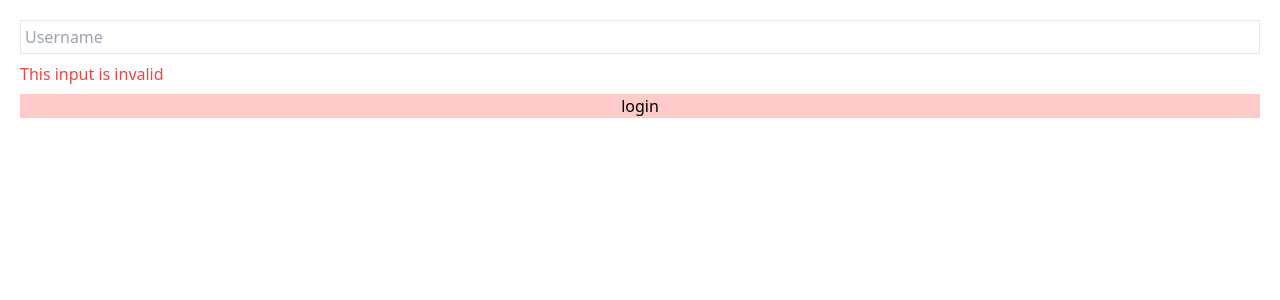
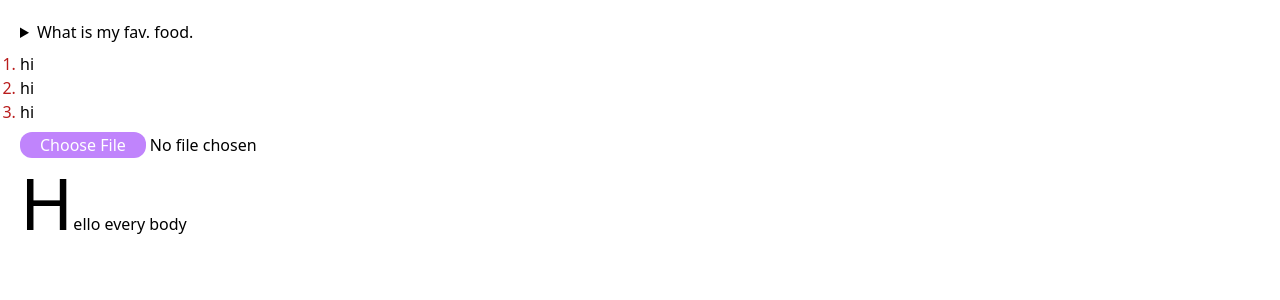
Before and after one commit to moonssa/carrot, a Next.js app: page / in a window 1280 px wide. Shown: the top 300 px of the page. Built offline with nearby package versions, Linux system fonts and the light colour scheme.

Commit message:
more modifiers

```diff
--- a/pages/index.tsx
+++ b/pages/index.tsx
@@ -2,24 +2,25 @@
 
 const Home: NextPage = () => {
   return (
-    <form className="flex flex-col space-y-2 p-5">
+    <div className="flex flex-col space-y-2 p-5">
+      <details className="select-none open:text-white open:bg-indigo-400">
+        <summary className=" cursor-pointer">What is my fav. food.</summary>
+        <span>김치</span>
+      </details>
+      {/* <ul className="list-decimal text-orange-100"> */}
+      <ul className="list-decimal marker:text-red-700">
+        <li>hi</li>
+        <li>hi</li>
+        <li>hi</li>
+      </ul>
       <input
-        type="text"
-        required
-        placeholder="Username"
-        className="border p-1 peer"
+        type="file"
+        className="file:cursor-wait file:hover:text-purple-400 file:hover:bg-white file:hover:border-2 file:transition-colors file:border-0 file:rounded-xl file:bg-purple-400  file:text-white file:px-5"
       />
-      <span className="hidden peer-invalid:block text-red-500">
-        This input is invalid
-      </span>
-      <span className="hidden peer-valid:block text-teal-500">
-        Awesome Username
-      </span>
-      <span className="hidden peer-hover:block text-amber-500">
-        Hello I'm here
-      </span>
-      <input type="submit" value="login" className="bg-red-200" />
-    </form>
+      <p className="first-letter:text-7xl first-letter:hover:text-purple-500 ">
+        Hello every body
+      </p>
+    </div>
   );
   /*
   return (
```
